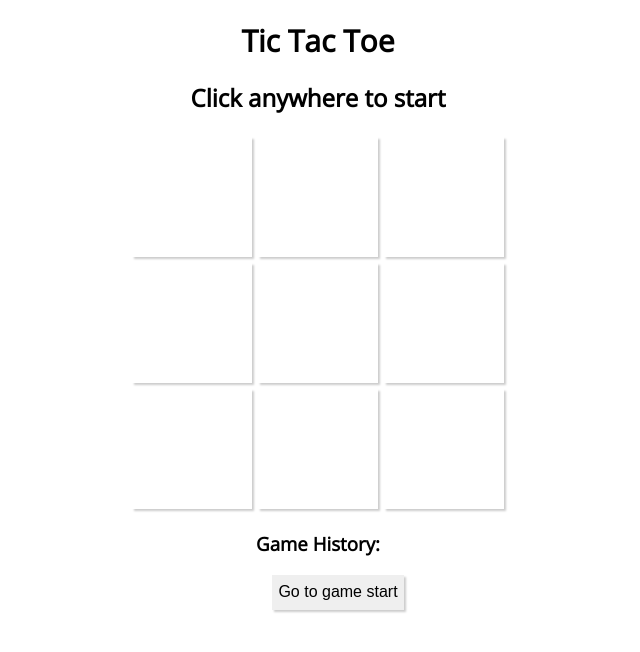
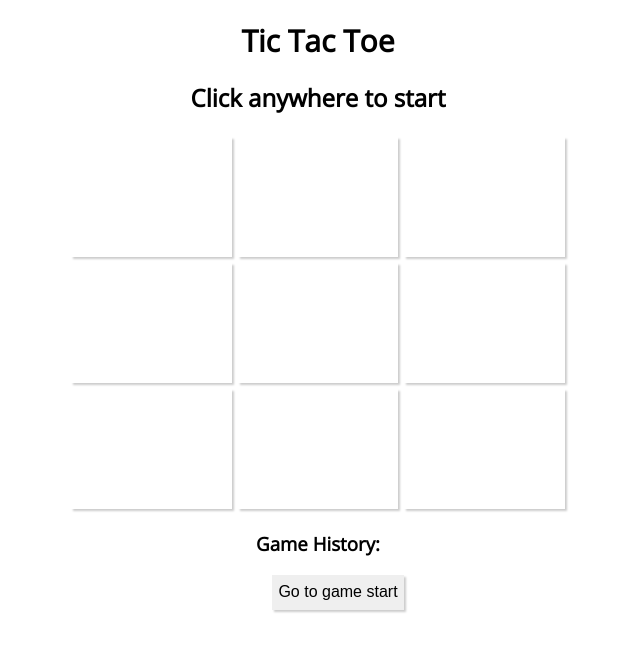
Before and after one commit to hakabuk/TicTacToe, a React (Create React App) app: page / in a window 1280 px wide. Shown: the top 652 px of the page, without its empty margins (322-962 px from the left). Built offline with nearby package versions, Linux system fonts and the light colour scheme.

Commit message:
#4: building board dynamically

```diff
--- a/src/App.css
+++ b/src/App.css
@@ -1,7 +1,8 @@
-.board-row:after {
-  clear: both;
-  content: "";
-  display: table;
+.GameGrid {
+  display: flex;
+  flex-direction: row;
+  flex-wrap: wrap;
+  max-width: 500px;
 }
 
 .Status {
@@ -10,9 +11,11 @@
   margin: 20px auto;
 }
 
+
 .Square {
+  flex: 1 0 30%;
+  display: inline-block;
   background-color: #fff;
-  float: left;
   font-size: 60px;
   font-weight: bold;
   line-height: 120px;
--- a/src/App.js
+++ b/src/App.js
@@ -12,7 +12,7 @@ function Square(props) {
 class Board extends React.Component {
   renderSquare(i) {
     return (
-      <Square
+      <Square key={i}
         value={this.props.squares[i]}
         onClick={() => this.props.onClick(i)}
       />
@@ -20,24 +20,12 @@ class Board extends React.Component {
   }
 
   render() {
+    let arr = [];
+    for (let i=0; i<this.props.squares.length; i++) {
+      arr.push(this.renderSquare(i));
+    }
     return (
-      <div>
-        <div className="board-row">
-          {this.renderSquare(0)}
-          {this.renderSquare(1)}
-          {this.renderSquare(2)}
-        </div>
-        <div className="board-row">
-          {this.renderSquare(3)}
-          {this.renderSquare(4)}
-          {this.renderSquare(5)}
-        </div>
-        <div className="board-row">
-          {this.renderSquare(6)}
-          {this.renderSquare(7)}
-          {this.renderSquare(8)}
-        </div>
-      </div>
+      <div className='GameGrid'>{arr}</div>
     );
   }
 }
```
